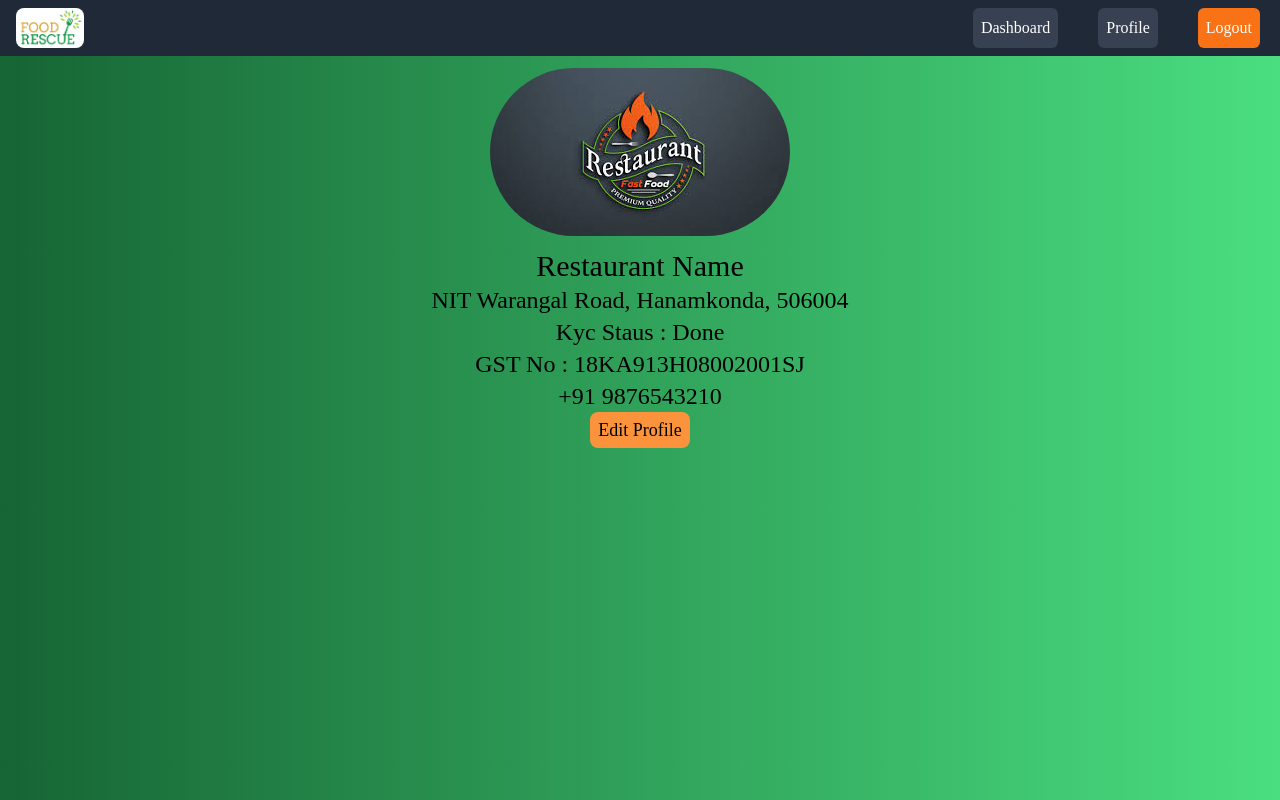
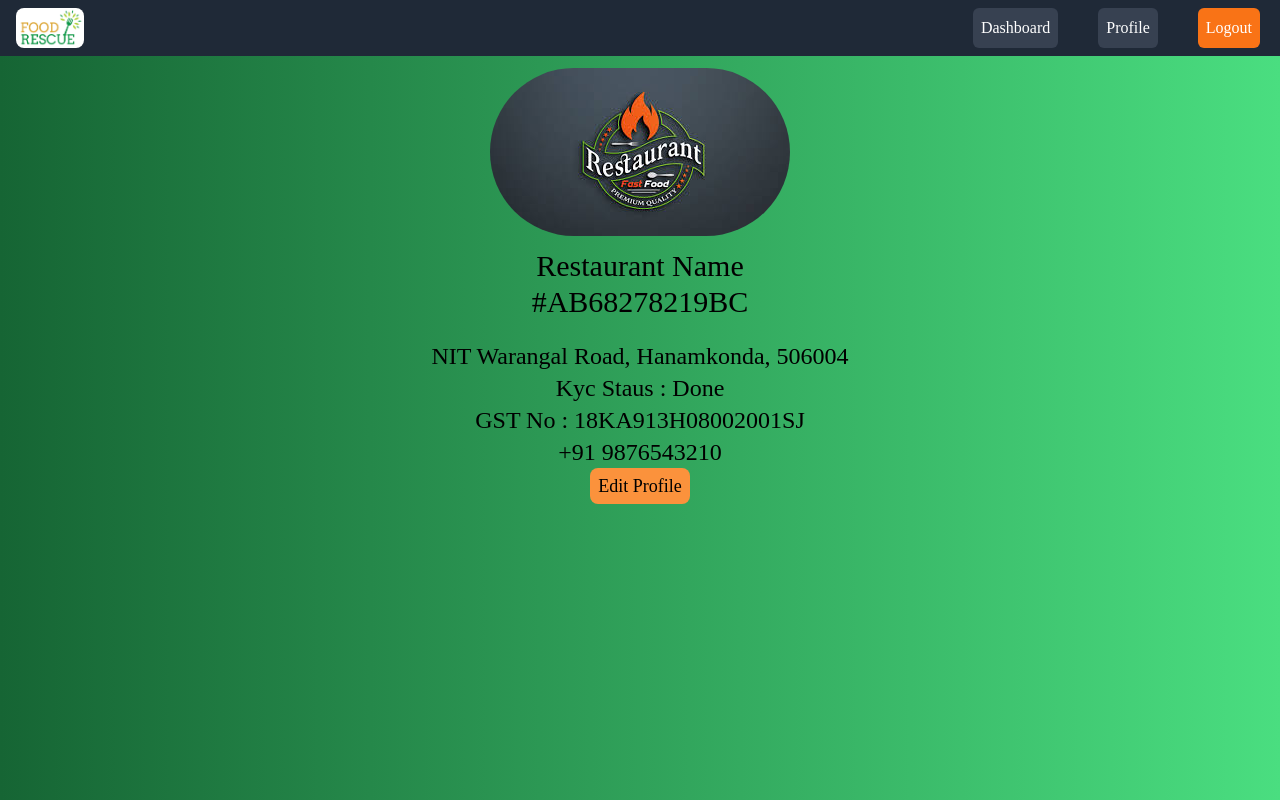
Before and after one commit to sh78ba/rescuefood, a React (Create React App) app in the folder frontend/rescuefood/: page /register/restaurant/profile in a window 1280 px wide. Built offline with nearby package versions, Linux system fonts and the light colour scheme; a web font is replaced by a local one.

Commit message:
added profile page and made it resposive

```diff
--- a/frontend/rescuefood/src/components/cards/Profile.js
+++ b/frontend/rescuefood/src/components/cards/Profile.js
@@ -7,9 +7,10 @@
         <div className='text-center content-center'>
         <img className=' rounded-full mx-auto my-3' src={reslogo} alt='logo'/>
         <h1 className='text-3xl'>Restaurant Name</h1>
+        <h1 className='text-3xl'>#AB68278219BC</h1>
         </div>
 
-        <div className='text-2xl'>
+        <div className='text-2xl mt-5'>
         <p>NIT Warangal Road, Hanamkonda, 506004</p>
         <p>Kyc Staus : Done</p>
         <p>GST No : 18KA913H08002001SJ</p>
```
